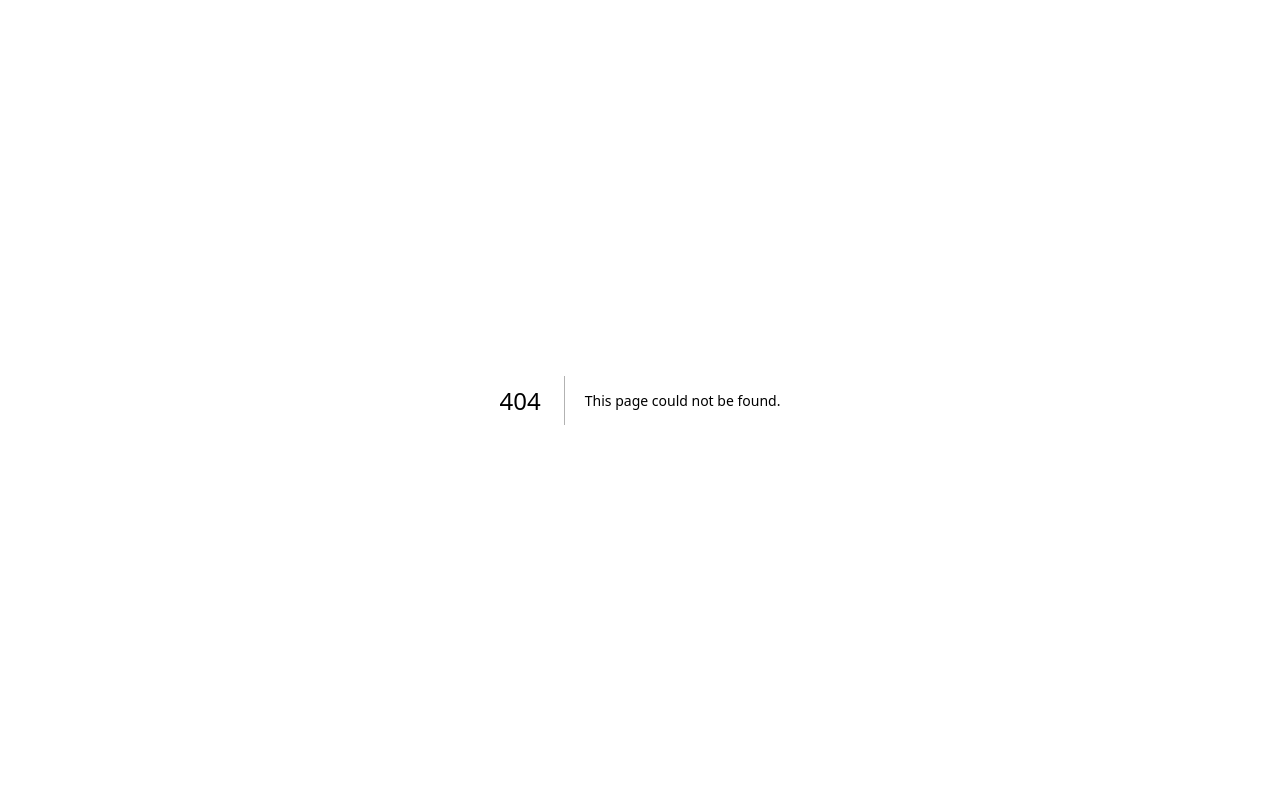
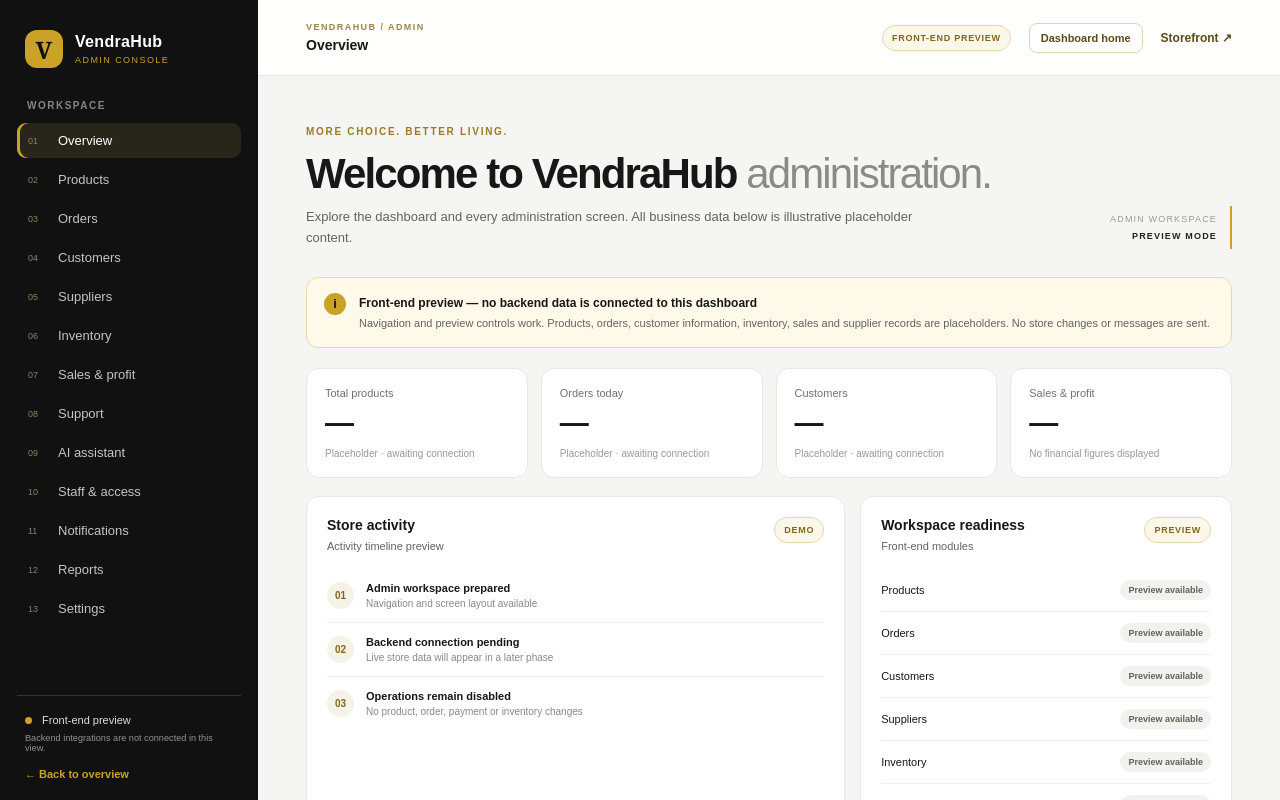
Before and after one commit to Vendrahub-1/VendraHub, a Next.js app: page /preview/admin in a window 1280 px wide. Before the commit this address had no page. Shown: the top 800 px of the page. Built offline with nearby package versions, Linux system fonts and the light colour scheme.

Commit message:
Add login-free read-only admin preview route

```diff
--- /dev/null
+++ b/app/preview/admin/page.tsx
@@ -0,0 +1,14 @@
+import AdminPage from '../../admin/page';
+
+export const metadata = {
+  title: 'VendraHub Admin Preview',
+  description: 'Read-only front-end preview of the VendraHub administration workspace.',
+  robots: {
+    index: false,
+    follow: false,
+  },
+};
+
+export default function AdminPreviewPage() {
+  return <AdminPage />;
+}
```
